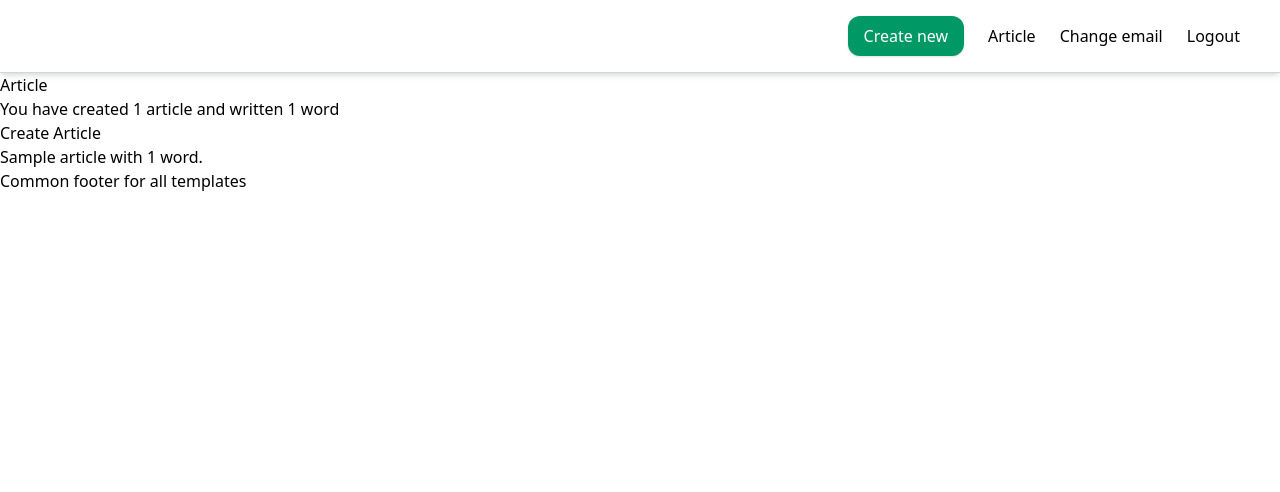
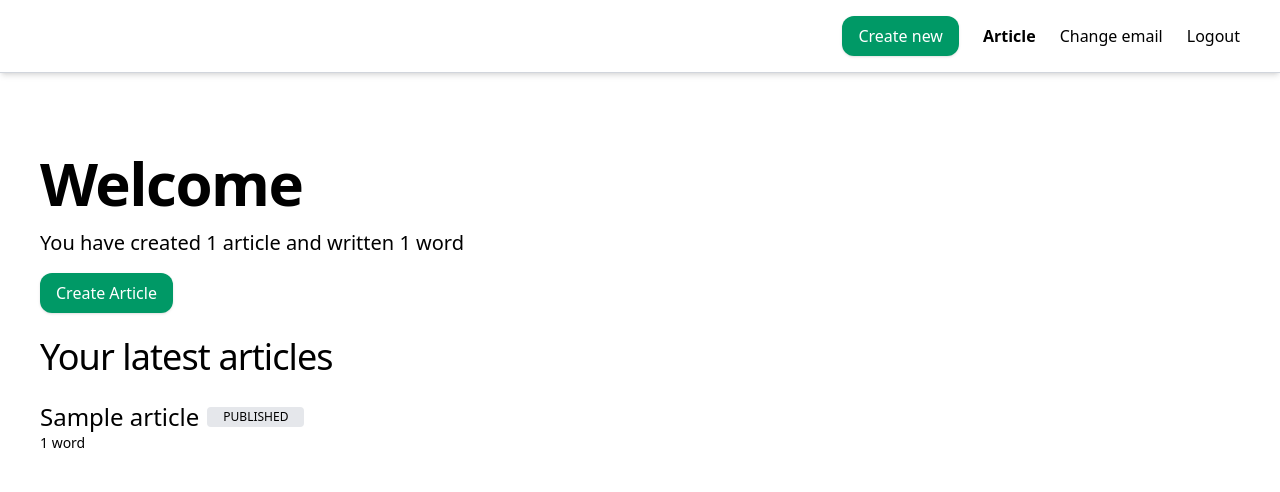
Before and after one commit to psychoAKASH/article_app, a Django app: page /articles/ in a window 1280 px wide. Shown: the top 492 px of the page. Run offline with Django 5.2, Linux system fonts and the light colour scheme; a user stored in the database is signed in; tables that the repository leaves empty hold one stand-in row (values such as "Sample post"); style sheets or scripts are compiled from the project's sources; some libraries are stand-ins or nearby versions.

Commit message:
changes in homepage

```diff
--- a/static/input.css
+++ b/static/input.css
@@ -4,7 +4,15 @@
 @tailwind utilities;
 @plugin "@tailwindcss/typography";
 @plugin "@tailwindcss/forms";
+
 @layer base {
+.title {
+    @apply text-6xl font-semibold tracking-tight;
+}
+
+.subtitle {
+    @apply text-4xl  font-medium tracking-tight;
+}
 .button {
     @apply font-medium px-4  py-2 rounded-md;
 }
--- a/templates/app/base.html
+++ b/templates/app/base.html
@@ -6,31 +6,42 @@
     <meta charset="UTF-8">
     <meta name="viewport" content="width=device-width, initial-scale=1.0">
     <title>DjangoArticle</title>
-    <link rel="stylesheet" href = "{% static 'output.css' %}">
+    <link rel="stylesheet" href="{% static 'output.css' %}">
     <link rel="stylesheet" href="https://cdn.jsdelivr.net/npm/easymde/dist/easymde.min.css">
     <script src="https://cdn.jsdelivr.net/npm/easymde/dist/easymde.min.js"></script>
 </head>
 <body>
+{% url 'create_article' as create_new_url %}
+{% url 'home' as your_articles_url %}
+{% url 'account_email' as change_email_url %}
 <nav class="px-10 py-4 border-b border-gray-300 shadow-md">
     <div class="flex justify-end items-center gap-6  max-w-7xl mx-auto">
         {% if user.is_authenticated %}
-            <a class="button primary" href="{% url 'create_article' %}">Create new</a>
-            <a class="hover:inset-shadow-underline" href="{% url 'home' %}">Article</a>
-            <a class="hover:inset-shadow-underline" href="{% url 'account_email' %}">Change email</a>
+        <a class="button primary"
+           href="{% spaceless %}{% if request.path != create_new_url %} {{ create_new_url }} {% else %} # {% endif %}{% endspaceless %}">
+            Create new
+        </a>
+        <a class="hover:inset-shadow-underline {% if request.path == your_articles_url %} font-semibold {% endif %}"
+           href="{{ your_articles_url }}">
+            Article
+        </a>
+        <a class="hover:inset-shadow-underline {% if request.path == change_email_url %} font-semibold {% endif %}"
+           href="{{ change_email_url }}">
+            Change email
+        </a>
         <form method="POST" action="{% url 'account_logout' %}">
             {% csrf_token %}
             <button class="hover:inset-shadow-underline" type="submit"> Logout</button>
         </form>
         {% else %}
-            <a class = 'button secondary text-sm' href="{% url 'account_login' %}">Log in</a>
-            <a class = 'button primary text-sm' href="{% url 'account_signup' %}">Sign up</a>
+        <a class='button secondary text-sm' href="{% url 'account_login' %}">Log in</a>
+        <a class='button primary text-sm' href="{% url 'account_signup' %}">Sign up</a>
         {% endif %}
     </div>
 </nav>
 {% block content %}
 
 {% endblock content %}
-<footer>Common footer for all templates</footer>
 
 {% block page_js %}
 
--- a/templates/app/home.html
+++ b/templates/app/home.html
@@ -1,23 +1,32 @@
 {% extends "app/base.html" %}
 {% load humanize %}
 {% block content %}
-<h1>
-    Article
+<main class="max-w-7xl mx-auto mt-10 p-2 md:p-4 lg:p-10">
+<h1 class="title mb-4">
+    Welcome
 </h1>
-<p>
+<p class="text-xl mb-4">
     You have created {{ user.article_count | intcomma }} article{{user.article_count | pluralize }} and written
     {{user.written_words | intcomma }} word{{user.written_words | pluralize }}
 </p>
-<a href="{% url 'create_article' %}">Create Article</a>
+<a class="button primary inline-block mb-6 w-full sm:w-auto text-center" href="{% url 'create_article' %}">Create Article</a>
+
+<h2 class="subtitle mb-6">Your latest articles</h2>
 {% if articles %}
 <ul>
     {% for article in articles %}
-    <li><a href="{% url 'update_article' pk=article.id %}">{{ article.title}}</a> with {{article.word_count }}
-        word{{article.word_count | pluralize}}.
+    <li><a class="text-2xl flex items-center"
+           href="{% url 'update_article' pk=article.id %}">
+        {{ article.title}}
+        <span class="ml-2 px-4 py-0.5 text-xs rounded-sm uppercase bg-gray-200">{{ article.status }}</span>
+    </a>
+        <p class="text-sm">{{article.word_count }}
+            word{{article.word_count | pluralize}}</p>
     </li>
     {% endfor %}
 </ul>
 {% else %}
 <p>There is no article to show at the moment.</p>
 {% endif %}
+</main>
 {% endblock content %}
```
Lines whose indentation alone changed are shown as unchanged.
